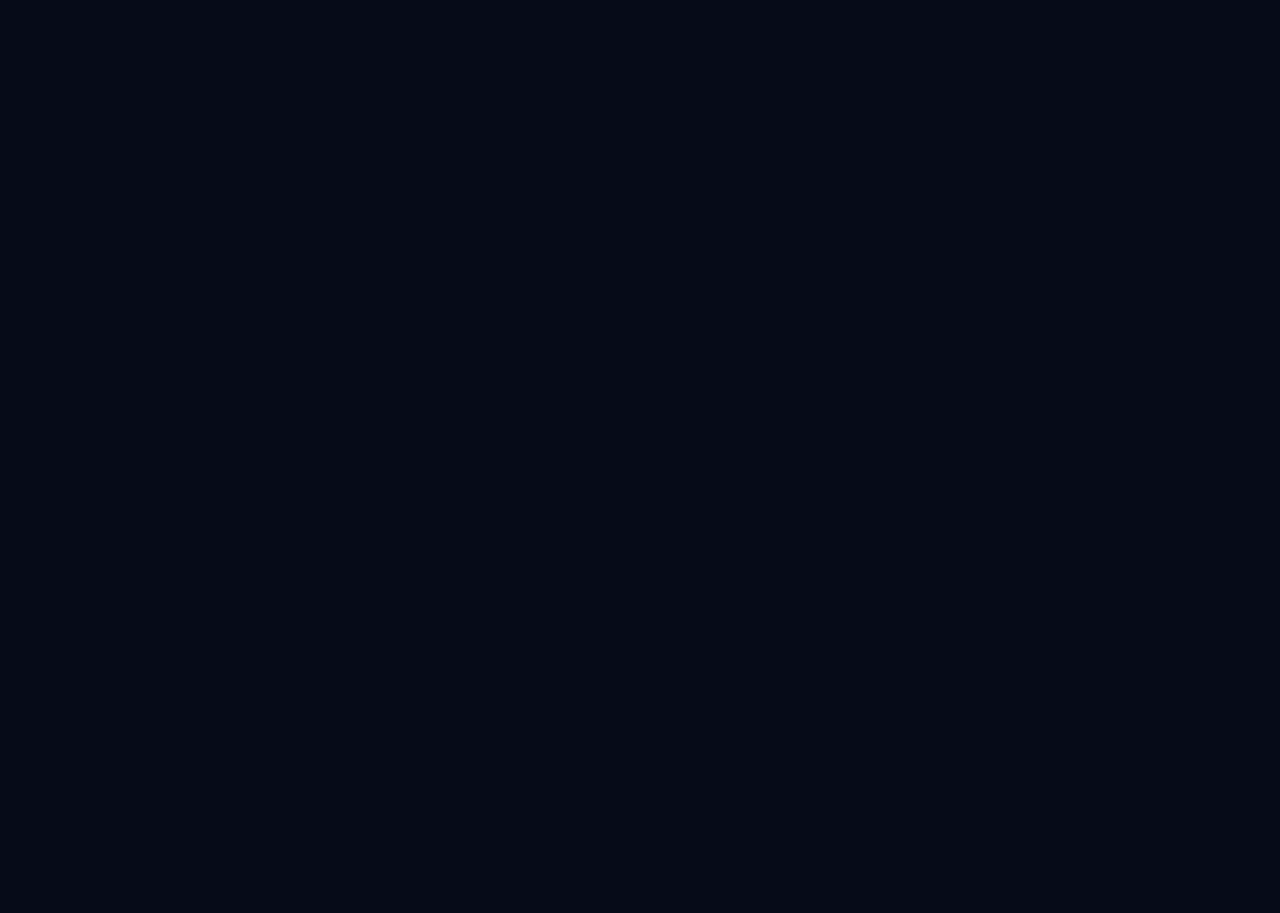
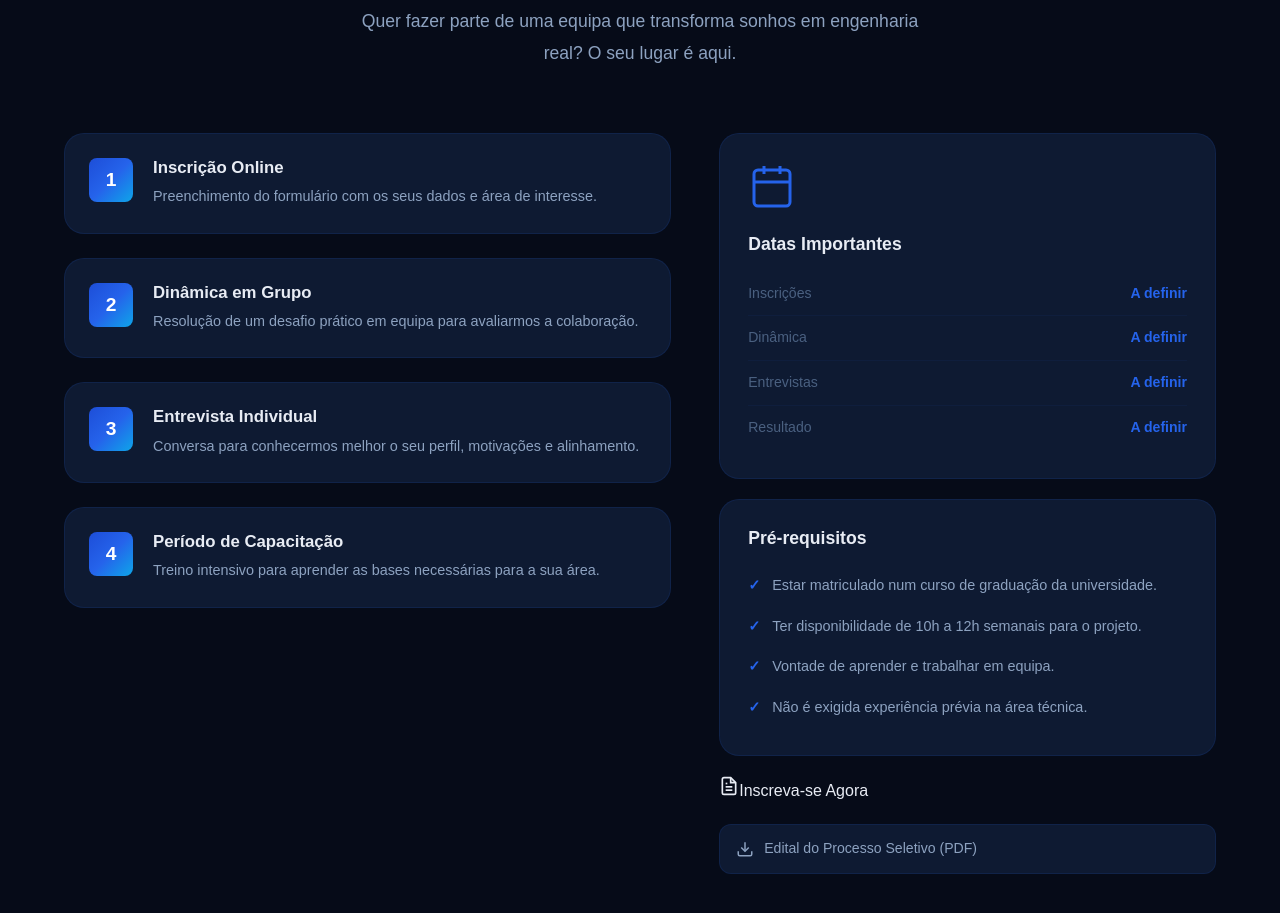
Before and after one commit to OrionAerospace/Site-Orion, a React (Vite) app: page / in a window 1280 px wide. Shown: the part 1460-2373 px from the top of the page. Before the commit the page ends 1221 px from the top, so only its background shows below. Built offline with nearby package versions, Linux system fonts and the light colour scheme.

Commit message:
feat: add Processo Seletivo

```diff
--- a/src/App.jsx
+++ b/src/App.jsx
@@ -1,5 +1,6 @@
 import React from 'react';
 import Conquistas from './pages/Conquistas';
+import Processo from './pages/Processo';
 
 export default function App() {
   return (
@@ -26,7 +27,7 @@ export default function App() {
       </section>
 
       <section id="processo">
-        {/* processo seletivo conteúdo aqui */}
+        <Processo />
       </section>
 
       <section id="contato">
--- /dev/null
+++ b/src/pages/Processo.css
@@ -0,0 +1,159 @@
+.processo {
+    background: var(--bg-primary);
+}
+
+.processo-grid {
+    display: grid;
+    grid-template-columns: 1.1fr 0.9fr;
+    gap: 48px;
+    align-items: start;
+}
+
+.processo-steps {
+    display: flex;
+    flex-direction: column;
+    gap: 24px;
+}
+
+.processo-step {
+    display: flex;
+    gap: 20px;
+    align-items: flex-start;
+    padding: 24px;
+    background: var(--bg-card);
+    border: 1px solid var(--border-color);
+    border-radius: var(--radius-lg);
+    transition: all var(--transition-smooth);
+}
+
+.processo-step:hover {
+    border-color: var(--border-hover);
+    transform: translateX(4px);
+}
+
+.step-number {
+    min-width: 44px;
+    height: 44px;
+    display: flex;
+    align-items: center;
+    justify-content: center;
+    background: var(--gradient-primary);
+    border-radius: var(--radius-sm);
+    font-family: var(--font-heading);
+    font-size: 1.2rem;
+    font-weight: 800;
+    color: white;
+}
+
+.step-content h4 {
+    font-size: 1.05rem;
+    margin-bottom: 6px;
+}
+
+.step-content p {
+    font-size: 0.9rem;
+    color: var(--text-secondary);
+    line-height: 1.7;
+}
+
+.processo-sidebar {
+    display: flex;
+    flex-direction: column;
+    gap: 20px;
+    position: sticky;
+    top: 100px;
+}
+
+.processo-card {
+    background: var(--bg-card);
+    border: 1px solid var(--border-color);
+    border-radius: var(--radius-lg);
+    padding: 28px;
+}
+
+.processo-card-icon {
+    color: var(--accent-primary);
+    margin-bottom: 16px;
+}
+
+.processo-card h4 {
+    font-size: 1.1rem;
+    margin-bottom: 16px;
+}
+
+.processo-dates li {
+    display: flex;
+    justify-content: space-between;
+    align-items: center;
+    padding: 10px 0;
+    border-bottom: 1px solid rgba(37, 99, 235, 0.06);
+}
+
+.processo-dates li:last-child {
+    border-bottom: none;
+}
+
+.date-label {
+    font-size: 0.88rem;
+    color: var(--text-muted);
+}
+
+.date-value {
+    font-size: 0.88rem;
+    font-weight: 600;
+    color: var(--accent-primary);
+}
+
+.processo-requisitos li {
+    padding: 8px 0;
+    padding-left: 24px;
+    position: relative;
+    font-size: 0.9rem;
+    color: var(--text-secondary);
+}
+
+.processo-requisitos li::before {
+    content: '✓';
+    position: absolute;
+    left: 0;
+    color: var(--accent-primary);
+    font-weight: 700;
+}
+
+.processo-downloads {
+    display: flex;
+    flex-direction: column;
+    gap: 10px;
+}
+
+.download-link {
+    display: flex;
+    align-items: center;
+    gap: 10px;
+    padding: 12px 16px;
+    background: var(--bg-card);
+    border: 1px solid var(--border-color);
+    border-radius: var(--radius-md);
+    font-size: 0.88rem;
+    color: var(--text-secondary);
+    transition: all var(--transition-fast);
+}
+
+.download-link:hover {
+    border-color: var(--accent-primary);
+    color: var(--accent-primary);
+    background: rgba(37, 99, 235, 0.05);
+}
+
+/* ===== RESPONSIVIDADE ===== */
+@media (max-width: 1024px) {
+    .processo-grid {
+        grid-template-columns: 1fr;
+    }
+}
+
+@media (max-width: 768px) {
+    .processo-step {
+        padding: 18px;
+    }
+}
--- /dev/null
+++ b/src/pages/Processo.jsx
@@ -0,0 +1,110 @@
+import React from 'react';
+import './Processo.css';
+
+// Dados estruturados para facilitar a manutenção
+const etapasProcesso = [
+  { id: 1, titulo: 'Inscrição Online', desc: 'Preenchimento do formulário com os seus dados e área de interesse.' },
+  { id: 2, titulo: 'Dinâmica em Grupo', desc: 'Resolução de um desafio prático em equipa para avaliarmos a colaboração.' },
+  { id: 3, titulo: 'Entrevista Individual', desc: 'Conversa para conhecermos melhor o seu perfil, motivações e alinhamento.' },
+  { id: 4, titulo: 'Período de Capacitação', desc: 'Treino intensivo para aprender as bases necessárias para a sua área.' }
+];
+
+const datasImportantes = [
+  { label: 'Inscrições', data: 'A definir' },
+  { label: 'Dinâmica', data: 'A definir' },
+  { label: 'Entrevistas', data: 'A definir' },
+  { label: 'Resultado', data: 'A definir' }
+];
+
+const preRequisitos = [
+  'Estar matriculado num curso de graduação da universidade.',
+  'Ter disponibilidade de 10h a 12h semanais para o projeto.',
+  'Vontade de aprender e trabalhar em equipa.',
+  'Não é exigida experiência prévia na área técnica.'
+];
+
+export default function Processo() {
+  return (
+    <section id="processo" className="section processo">
+      <div className="container">
+        <div className="section-header">
+          <span className="section-tag">Faça parte</span>
+          <h2 className="section-title">Processo <span className="text-gradient">Seletivo</span></h2>
+          <p className="section-desc">
+            Quer fazer parte de uma equipa que transforma sonhos em engenharia real?
+            O seu lugar é aqui.
+          </p>
+        </div>
+
+        <div className="processo-grid">
+          <div className="processo-info">
+            <div className="processo-steps">
+              {etapasProcesso.map((etapa) => (
+                <div className="processo-step" key={etapa.id}>
+                  <div className="step-number">{etapa.id}</div>
+                  <div className="step-content">
+                    <h4>{etapa.titulo}</h4>
+                    <p>{etapa.desc}</p>
+                  </div>
+                </div>
+              ))}
+            </div>
+          </div>
+
+          <div className="processo-sidebar">
+            <div className="processo-card">
+              <div className="processo-card-icon">
+                <svg width="48" height="48" viewBox="0 0 24 24" fill="none" stroke="currentColor" strokeWidth="1.5">
+                  <rect x="3" y="4" width="18" height="18" rx="2" ry="2"/>
+                  <line x1="16" y1="2" x2="16" y2="6"/>
+                  <line x1="8" y1="2" x2="8" y2="6"/>
+                  <line x1="3" y1="10" x2="21" y2="10"/>
+                </svg>
+              </div>
+              <h4>Datas Importantes</h4>
+              <ul className="processo-dates">
+                {datasImportantes.map((item, index) => (
+                  <li key={index}>
+                    <span className="date-label">{item.label}</span>
+                    <span className="date-value">{item.data}</span>
+                  </li>
+                ))}
+              </ul>
+            </div>
+
+            <div className="processo-card">
+              <h4>Pré-requisitos</h4>
+              <ul className="processo-requisitos">
+                {preRequisitos.map((req, index) => (
+                  <li key={index}>{req}</li>
+                ))}
+              </ul>
+            </div>
+
+            <a href="#contato" className="btn btn-primary btn-block">
+              <svg width="20" height="20" viewBox="0 0 24 24" fill="none" stroke="currentColor" strokeWidth="2">
+                <path d="M14 2H6a2 2 0 00-2 2v16a2 2 0 002 2h12a2 2 0 002-2V8z"/>
+                <polyline points="14 2 14 8 20 8"/>
+                <line x1="16" y1="13" x2="8" y2="13"/>
+                <line x1="16" y1="17" x2="8" y2="17"/>
+                <polyline points="10 9 9 9 8 9"/>
+              </svg>
+              Inscreva-se Agora
+            </a>
+
+            <div className="processo-downloads">
+              <a href="#" className="download-link">
+                <svg width="18" height="18" viewBox="0 0 24 24" fill="none" stroke="currentColor" strokeWidth="2">
+                  <path d="M21 15v4a2 2 0 01-2 2H5a2 2 0 01-2-2v-4"/>
+                  <polyline points="7 10 12 15 17 10"/>
+                  <line x1="12" y1="15" x2="12" y2="3"/>
+                </svg>
+                Edital do Processo Seletivo (PDF)
+              </a>
+            </div>
+          </div>
+        </div>
+      </div>
+    </section>
+  );
+}
```
